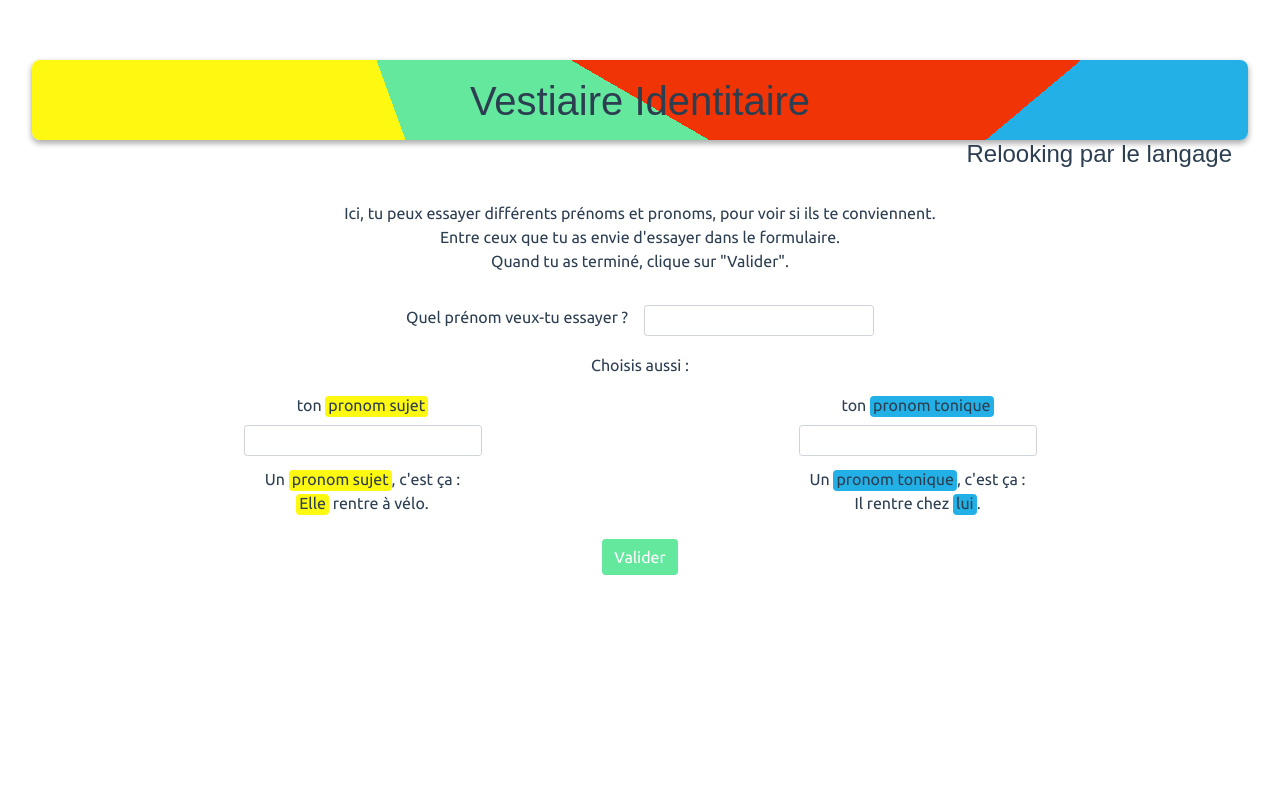
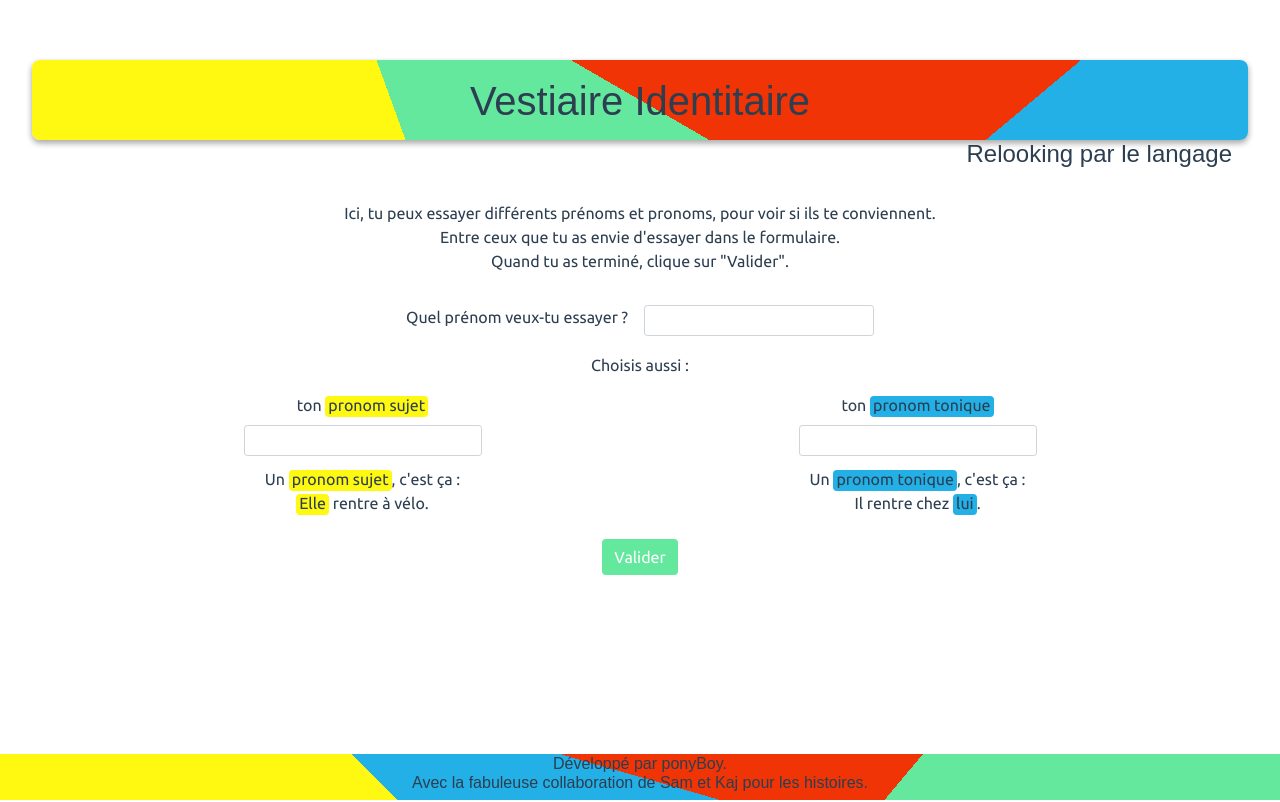
Before and after one commit to ponyBoy-dev/vestiaire-identitaire-vue, a Vue app: page / in a window 1280 px wide. Shown: the top 802 px of the page. Built offline with nearby package versions, Linux system fonts and the light colour scheme; a web font is replaced by a local one.

Commit message:
fixed footer

```diff
--- a/src/components/Footer.vue
+++ b/src/components/Footer.vue
@@ -11,13 +11,17 @@
 </template>
 
 <style scoped>
+#footer{
+    position: fixed;
+    bottom:0;
+    width:100%;
+}
 .colorful{
     background: linear-gradient(45deg, #fff810 30%, rgba(0, 0, 0, 0) 30%),
     linear-gradient(-50deg, #63e89e 30%, rgba(0, 0, 0, 0) 30%),
     linear-gradient(16deg, #22b0e7 50%, #f03405 20%)
 }
 .flex-column-end{
-    height: 100%;
     display: flex;
     flex-direction: column;
     justify-content: flex-end;
```
